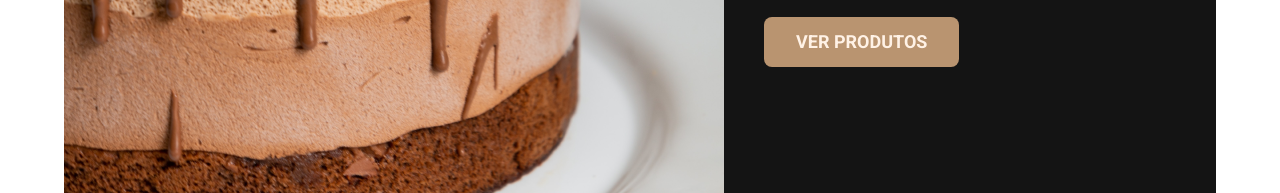
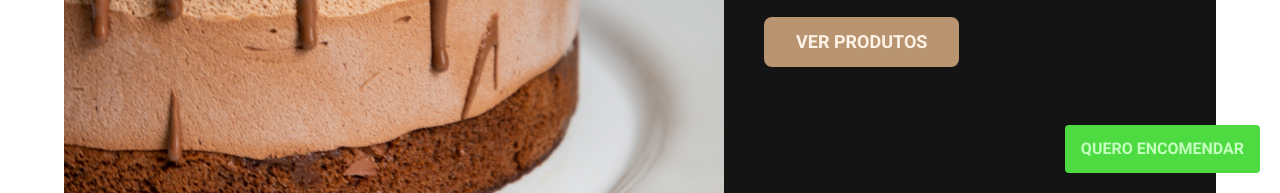
Before and after one commit to martinezrafael/bezk-confeitaria, a plain HTML site: page index.html in a window 1280 px wide. Shown: the part 607-800 px from the top of the page. Drawn offline with Linux system fonts and the light colour scheme.

Commit message:
testando o botão flutuante de encomendar

```diff
--- /dev/null
+++ b/css/components/btn.css
@@ -0,0 +1,17 @@
+.btn-encomendar-fixo {
+  background: #4edb42;
+  color: #c5ffc0;
+  font-weight: 600;
+  border-radius: 4px;
+  position: fixed;
+  padding: 16px;
+  bottom: 20px;
+  right: 20px;
+  text-transform: uppercase;
+  text-decoration: none;
+}
+
+.btn-encomendar-fixo:hover {
+  background: #3a9d31;
+  color: #fff;
+}
--- a/css/style.css
+++ b/css/style.css
@@ -1,4 +1,5 @@
 @import "./global/reset.css";
 @import "./global/main.css";
+@import "./components/btn.css";
 @import "./global/header.css";
 @import "./pages/home.css";
--- a/index.html
+++ b/index.html
@@ -11,6 +11,9 @@
 </head>
 
 <body>
+  <a class="btn-encomendar-fixo" href="#">
+    quero encomendar
+  </a>
   <header class="header">
     <div class="header__container">
       <a class="logo__link" href="./"><img src="/img/bezk-confeitaria.svg" alt="Bezk Confeitaria"></a>
```
Also changed, not shown: img/chat.svg (added).
